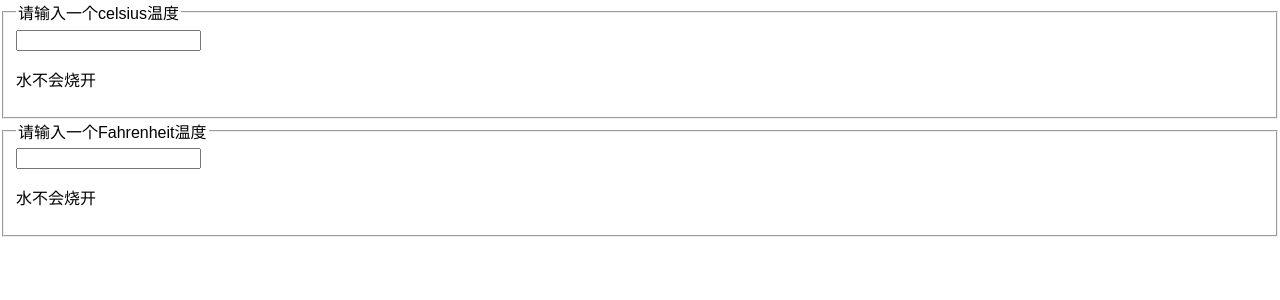
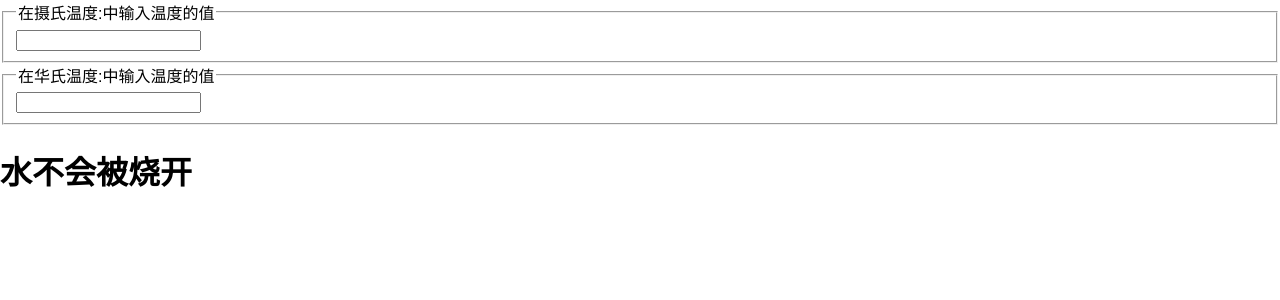
Before and after one commit to whateveryoudo/react_learning, a React (Create React App) app in the folder react_basic_learning/first-app/: page / in a window 1280 px wide. Shown: the top 300 px of the page. Built offline with nearby package versions, Linux system fonts and the light colour scheme.

Commit message:
'基础知识完毕'

```diff
--- a/react_basic_learning/first-app/src/pages/statePromote/CalculatorTwo.js
+++ b/react_basic_learning/first-app/src/pages/statePromote/CalculatorTwo.js
@@ -1,68 +1,89 @@
-/**
- * Created by Administrator on 2017/11/28.
- */
-//两个计算组件(摄氏温度/华氏温度)
 import React,{Component} from 'react'
-const scaleNames = {
-    c : 'celsius',
-    f : 'Fahrenheit'
-}
-function BoilingVerdict(props){
-    return props.celsius >= 100 ? <p>水会烧开</p> : <p>水不会烧开</p>
-}
-//华氏温度->摄氏温度
-function toCelsius(fahrenheit) {
+//温度转换函数
+function toCelsius(fahrenheit){
     return (fahrenheit - 32) * 5 / 9;
 }
-//摄氏温度->华氏温度
-function toFahrenheit(celsius) {
-    return (celsius * 9 / 5) + 32;
+function toFahrenheit(celsius){
+    return celsius * 9 / 5 + 32
 }
-//转换函数
-function tryConvert(temperature,convert) {
-    const input = parseFloat(temperature);
-    if (Number.isNaN(input)) {
+
+function tryConvert(temperature,fn){
+    if(Number.isNaN(parseFloat(temperature))){//是否是数字
         return ''
     }
-    ;//非数字
-    const output = convert(input);
-    const rounded = Math.round(output * 1000) / 1000;//3位有效数字
+    const output = typeof fn === 'function' && fn(temperature);
+    const rounded = Math.round(output * 1000) / 1000;
     return rounded.toString();
 }
-//温度输入框组件
-class  Temperature extends Component{
+//是否烧开的状态显示
+function BoilingVerdict(props){
+    if(props.celsius >= 100){
+        return <h1>水会烧开</h1>
+    }
+    return <h1>水不会被烧开</h1>
+}
+const scaleNames = {'f' : '华氏温度','c' : '摄氏温度'}
+class Temperature extends Component{
     constructor(props){
         super(props);
-        this.state = {temperature : ''}
+        this.handleChange = this.handleChange.bind(this);
     }
-    handleChange = (e) => {
-        this.setState({
-            temperature : e.target.value
-        })
+    handleChange(e){
+        this.props.onTemperatureChange(e.target.value);//调用父级事件
     }
     render(){
-        const temperature = this.state.temperature;
+        const temperature = this.props.temperature;
         const scale = this.props.scale;
-        return(
-            //判断水是否会烧开
+        return (
             <fieldset>
-                <legend>请输入一个{scaleNames[scale]}温度</legend>
-                <input value={ temperature} onChange={this.handleChange}/>
-
-                <BoilingVerdict celsius = {parseFloat(temperature)}/>
+                <legend>在{scaleNames[scale]}:中输入温度的值</legend>
+                    <input type="number" value={temperature} onChange={this.handleChange}/>
             </fieldset>
         )
     }
 }
+class CalculatorTwo extends Component{
+    constructor(props){
+        super(props);
+        this.state = {temperature : '',scale : 'c'}
+        this.handleCelsiusChange = this.handleCelsiusChange.bind(this);
+        this.handleFahrenheitChange = this.handleFahrenheitChange.bind(this);
+    }
+    handleFahrenheitChange(temperature){
+        this.setState({
+            scale : 'f',
+            temperature
+        })
+    }
+    handleCelsiusChange(temperature){
+        this.setState({
+            scale : 'c',
+            temperature
+        })
+    }
+    render(){
+        //获取当前温度类型
+        const scale = this.state.scale;
+        const temperature = this.state.temperature;
+        //换算摄氏/华氏温度
+        //摄氏温度
+        const celsius = scale === 'f' ? tryConvert(temperature,toCelsius) : temperature;
+        const fahrenheit = scale === 'c' ? tryConvert(temperature,toFahrenheit) : temperature;
+        return(
+            <div>
+                <Temperature onTemperatureChange={this.handleCelsiusChange}
+                    temperature = {celsius}
+                    scale = 'c'
+                />
+                <Temperature onTemperatureChange = {this.handleFahrenheitChange}
+                    temperature = {fahrenheit}
+                    scale = 'f'
+                />
 
-class CalculatorTwo extends Component{
-    render(){
-        return (
-            <div>
-                <Temperature  scale = 'c'/>
-                <Temperature scale = "f"/>
+                <BoilingVerdict celsius = {parseFloat(celsius)}/>
             </div>
         )
     }
 }
+
 export default CalculatorTwo
```
